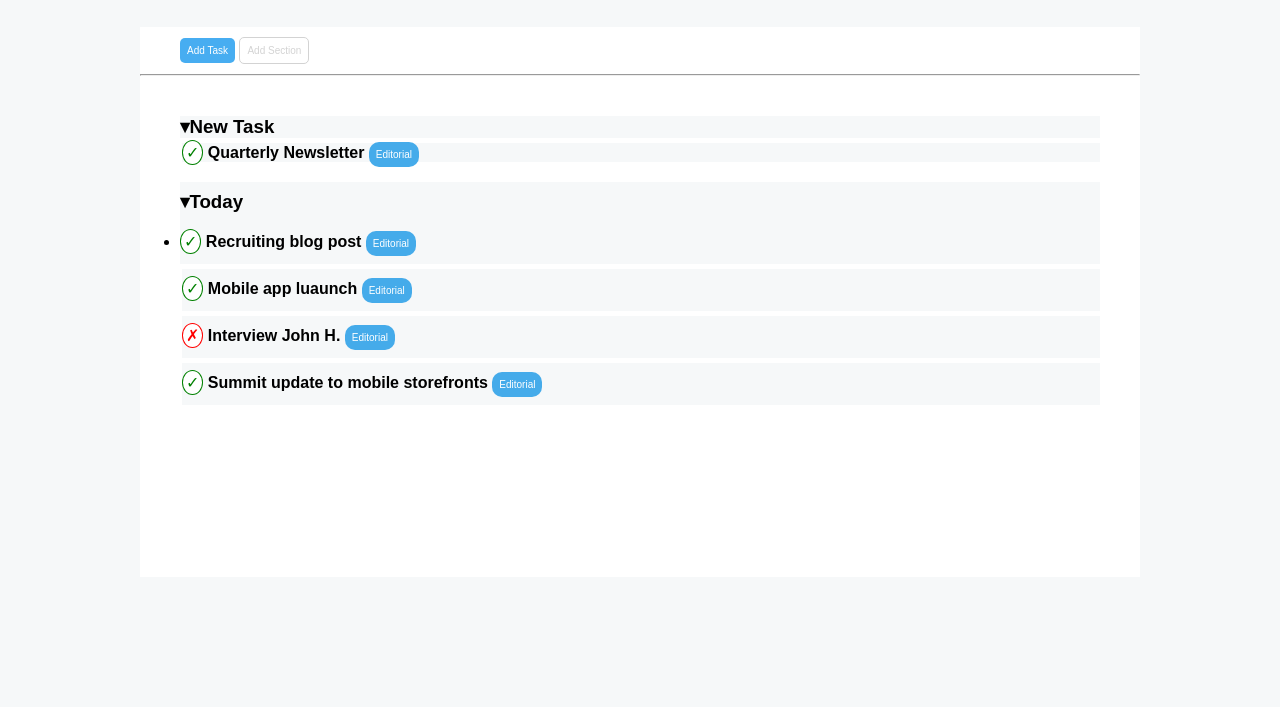
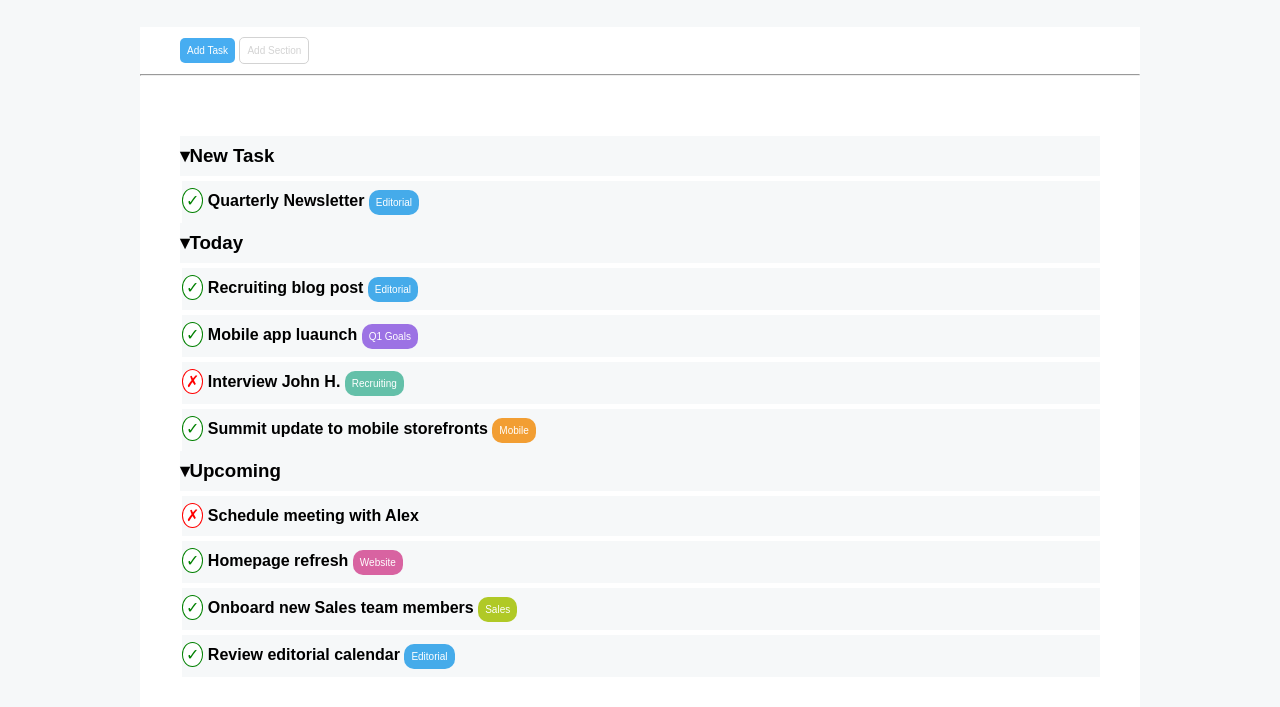
Before and after one commit to cel71/html-css-toboolist, a plain HTML site: page index.html in a window 1280 px wide. Shown: the part 103-810 px from the top of the page. Drawn offline with Linux system fonts and the light colour scheme.

Commit message:
html-css-toboolist 2

```diff
--- a/css/style.css
+++ b/css/style.css
@@ -75,6 +75,8 @@ strong{
 .lista{
     padding: 40px;
     background-color: white;
+    line-height: 40px;
+    margin-top: 20px;
 }
 
 .lista1{
@@ -82,12 +84,6 @@ strong{
     list-style: none;
     padding-left: 2px;
     padding-top: 5px;
-}
-
-.lista2{
-    list-style: none;
-    margin-top: 20px;
-    line-height: 40px;
 }
 
 .cerchio-v{
@@ -114,3 +110,43 @@ strong{
     font-size: 10px;
     border-radius: 10px;
 }
+
+.q1{
+    background-color: rgb(156, 114, 228);
+    padding: 7px;
+    color: white;
+    font-size: 10px;
+    border-radius: 10px;
+}
+
+.re{
+    background-color: rgb(100, 192, 169);
+    padding: 7px;
+    color: white;
+    font-size: 10px;
+    border-radius: 10px;
+}
+
+.mo{
+    background-color: rgb(242, 158, 51);
+    padding: 7px;
+    color: white;
+    font-size: 10px;
+    border-radius: 10px;
+}
+
+.we{
+    background-color: rgb(216, 99, 161);
+    padding: 7px;
+    color: white;
+    font-size: 10px;
+    border-radius: 10px;
+}
+
+.sa{
+    background-color: rgb(176, 201, 38);
+    padding: 7px;
+    color: white;
+    font-size: 10px;
+    border-radius: 10px;
+}
--- a/index.html
+++ b/index.html
@@ -39,19 +39,35 @@
                     </ul>
                 </div>
 
-                <div class="lista2">
+                <div>
                     <h3> &dtrif;Today</h3>
-                    <ul>
+                    <ul class="lista1">
                        <li> <span class="cerchio-v">&check;</span> <b>Recruiting blog post</b> <span class="ed">Editorial</span></li>
                     </ul>
                     <ul class="lista1">
-                        <li> <span class="cerchio-v">&check;</span> <b>Mobile app luaunch</b> <span class="ed">Editorial</span></li>
+                        <li> <span class="cerchio-v">&check;</span> <b>Mobile app luaunch</b> <span class="q1">Q1 Goals</span></li>
                      </ul>
                      <ul class="lista1">
-                        <li> <span class="croce-x">&cross;</span> <b>Interview John H.</b> <span class="ed">Editorial</span></li>
+                        <li> <span class="croce-x">&cross;</span> <b>Interview John H.</b> <span class="re">Recruiting</span></li>
                      </ul>
                      <ul class="lista1">
-                        <li> <span class="cerchio-v">&check;</span> <b>Summit update to mobile storefronts</b> <span class="ed">Editorial</span></li>
+                        <li> <span class="cerchio-v">&check;</span> <b>Summit update to mobile storefronts</b> <span class="mo">Mobile</span></li>
+                     </ul>
+                </div>
+
+                <div>
+                    <h3> &dtrif;Upcoming</h3>
+                    <ul class="lista1">
+                       <li> <span class="croce-x">&cross;</span> <b>Schedule meeting with Alex</b></li>
+                    </ul>
+                    <ul class="lista1">
+                        <li> <span class="cerchio-v">&check;</span> <b>Homepage refresh</b> <span class="we">Website</span></li>
+                     </ul>
+                     <ul class="lista1">
+                        <li> <span class="cerchio-v">&check;</span> <b>Onboard new Sales team members</b> <span class="sa">Sales</span></li>
+                     </ul>
+                     <ul class="lista1">
+                        <li> <span class="cerchio-v">&check;</span> <b>Review editorial calendar</b> <span class="ed">Editorial</span></li>
                      </ul>
                 </div>
 
```
